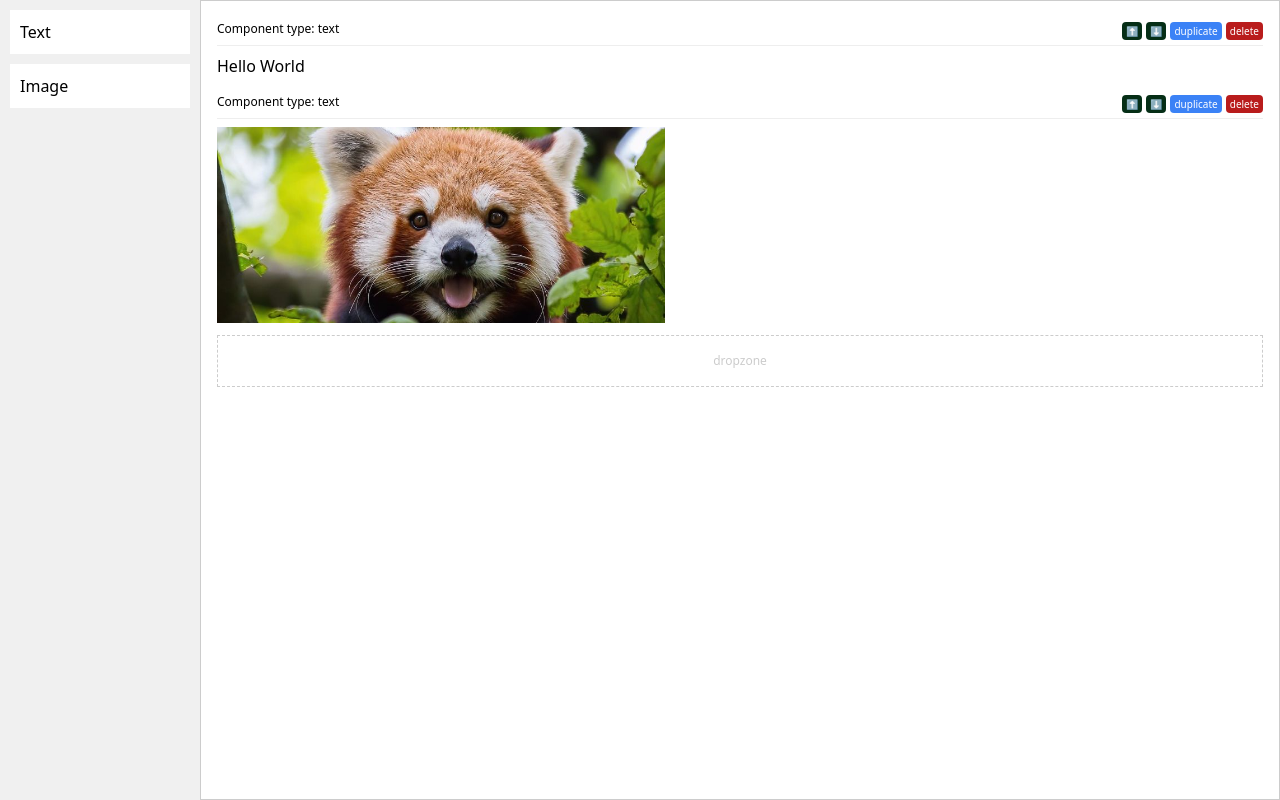
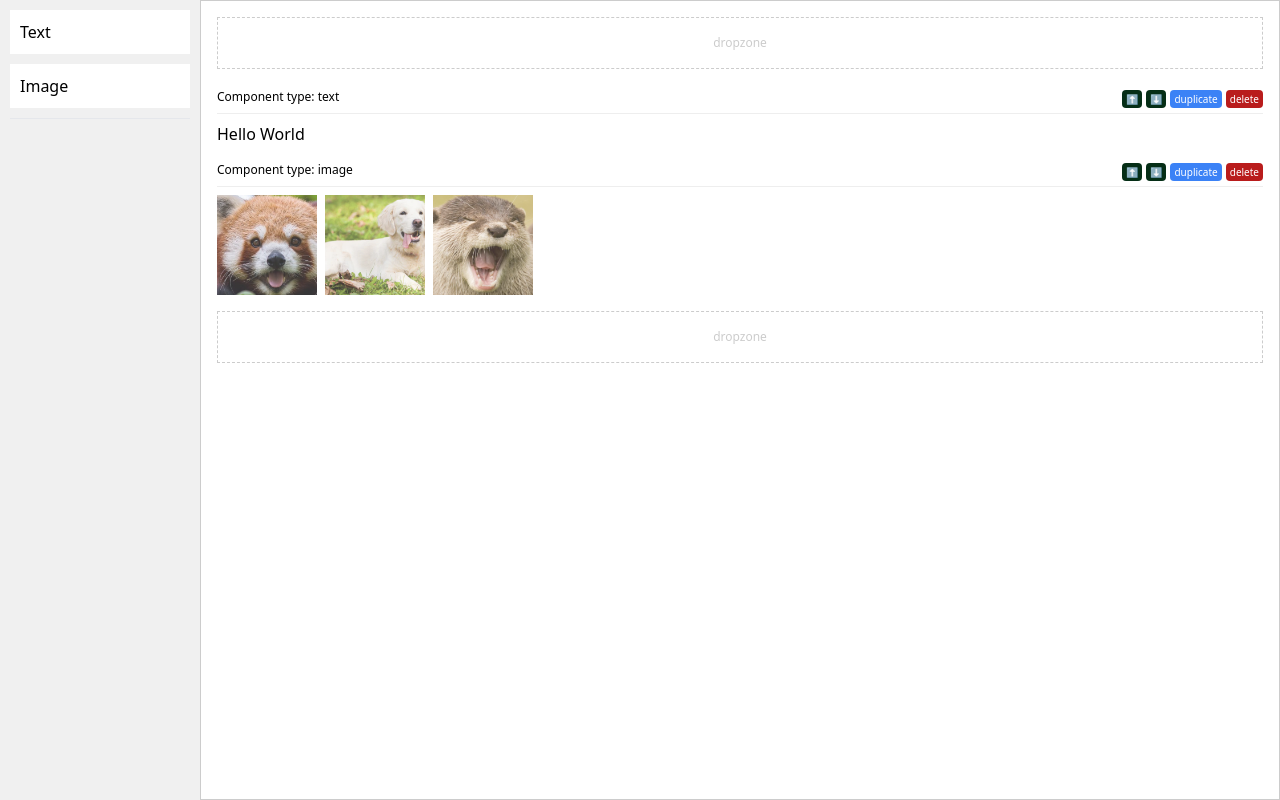
Before and after one commit to freestyler-rmg/mailerlite-assignment, a Vue app: page / in a window 1280 px wide. Built offline with nearby package versions, Linux system fonts and the light colour scheme; the HTML template or start-up script is replaced by a standard one.

Commit message:
fixed duplicate function, but need to update when drop a component, it should be on edit mode

```diff
--- a/src/components/ImageComponent.vue
+++ b/src/components/ImageComponent.vue
@@ -42,7 +42,7 @@ function move(direction: 'up' | 'down') {
 }
 
 // CODE BLOCK - edit content
-const isEdit = ref(false);
+const isEdit = ref(true);
 
 function editContent() {
   isEdit.value = true;
@@ -57,7 +57,7 @@ function pickThisImage(item: { src: string; alt: string }) {
 <template>
   <div class="image-component">
     <div class="header">
-      <p class="text-xs">Component type: text</p>
+      <p class="text-xs">Component type: image</p>
       <div>
         <button class="bg-[#052e16]" @click="move('up')">⬆️</button>
         <button class="ml-1 bg-[#052e16]" @click="move('down')">⬇️</button>
--- a/src/views/BuilderView.vue
+++ b/src/views/BuilderView.vue
@@ -27,26 +27,46 @@ const items = ref<Item[]>([
 
 // CODE BLOCK - drag and drop
 function startDrag(evt, type: Component) {
-  console.log(evt);
   evt.dataTransfer.dropEffect = 'copy';
   evt.dataTransfer.setData('type', type);
 }
 
-function onDrop(evt) {
+function onDrop(evt, position: 'top' | 'bottom') {
   const itemType = evt.dataTransfer.getData('type');
-  console.log(itemType);
-  items.value.push({
-    id: items.value.length,
-    type: components[itemType],
-    content: 'Hello World',
-  });
+
+  if (position === 'top') {
+    items.value.unshift({
+      id: items.value.length,
+      type: components[itemType],
+      content: itemType === 'text' ? 'Hello World' : '',
+      imageSrc: itemType === 'image' ? '/src/assets/pics/red-panda.jpg' : '',
+      imageAlt: itemType === 'image' ? 'Red Panda' : '',
+    });
+  }
+
+  if (position === 'bottom') {
+    items.value.push({
+      id: items.value.length,
+      type: components[itemType],
+      content: itemType === 'text' ? 'Hello World' : '',
+      imageSrc: itemType === 'image' ? '/src/assets/pics/red-panda.jpg' : '',
+      imageAlt: itemType === 'image' ? 'Red Panda' : '',
+    });
+  }
 }
 
 // CODE BLOCK - duplicate
-// TODO: update this to accomodate image component and better logic
 function duplicateItem(id: number) {
-  const item = items.value.find((item) => item.id === id);
-  items.value.push({ ...item, id: items.value.length });
+  let itemIndex: number | null = null;
+  const item = items.value.find((item, index) => {
+    if (item.id === id) {
+      itemIndex = index;
+      return item;
+    }
+  });
+  if (itemIndex !== null) {
+    items.value.splice(itemIndex, 0, { ...item, id: items.value.length });
+  }
 }
 
 // CODE BLOCK - delete
@@ -86,8 +106,13 @@ function pickThisImage(img: { id: number; imageSrc: string; imageAlt: string })
       <div class="dragable-item" draggable="true" @dragstart="startDrag($event, 'image')">
         <p>Image</p>
       </div>
+      <hr />
+      <!-- TODO: save on json -->
     </div>
     <div class="dropzone-container">
+      <div class="dropzone mb-4" @drop="onDrop($event, 'top')" @dragover.prevent @dragenter.prevent>
+        dropzone
+      </div>
       <div class="content" v-for="item in items" :key="item.id">
         <component
           :is="item.type"
@@ -102,7 +127,12 @@ function pickThisImage(img: { id: number; imageSrc: string; imageAlt: string })
           @move="move"
         />
       </div>
-      <div class="dropzone" @drop="onDrop($event)" @dragover.prevent @dragenter.prevent>
+      <div
+        class="dropzone mt-4"
+        @drop="onDrop($event, 'bottom')"
+        @dragover.prevent
+        @dragenter.prevent
+      >
         dropzone
       </div>
     </div>
```
